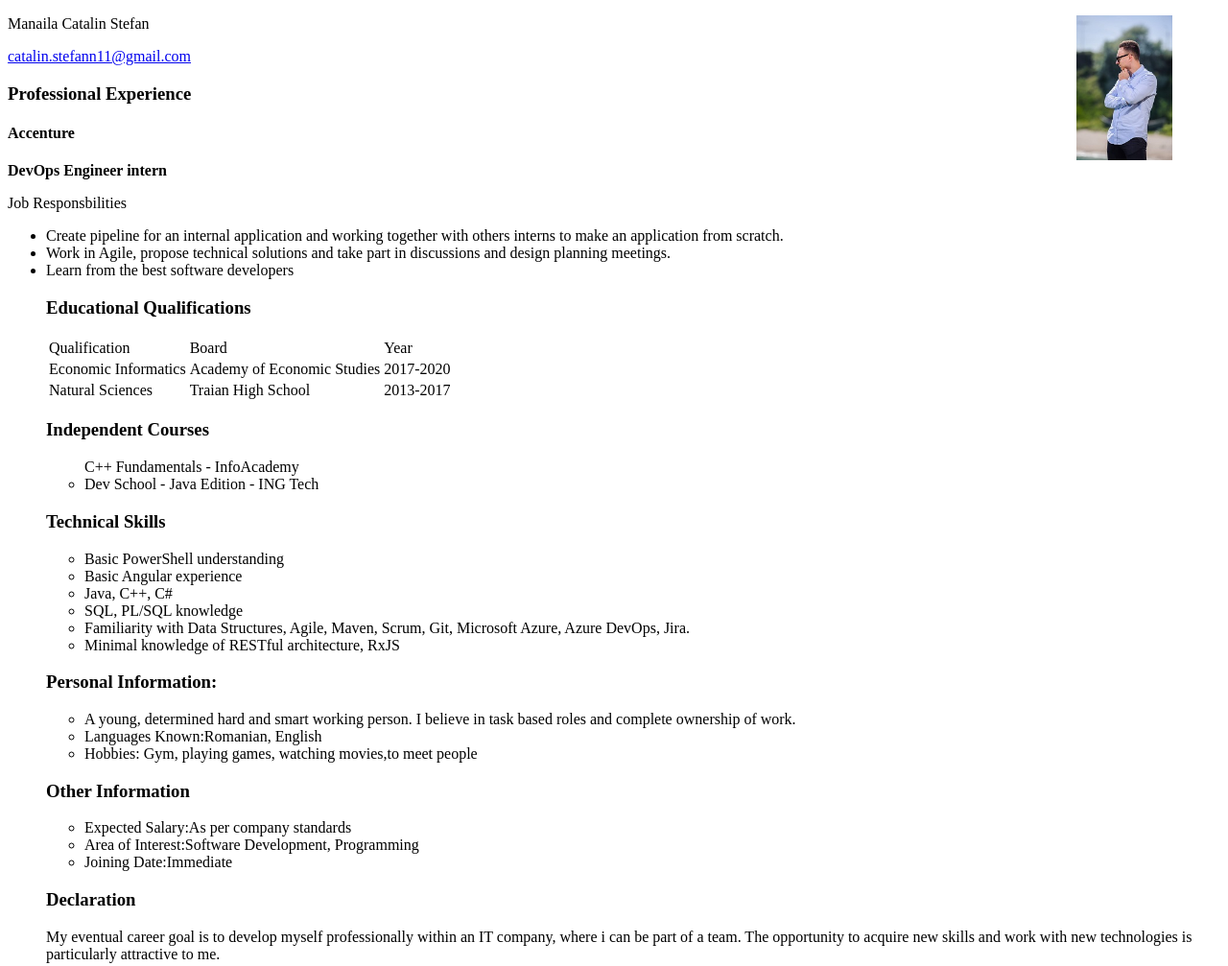
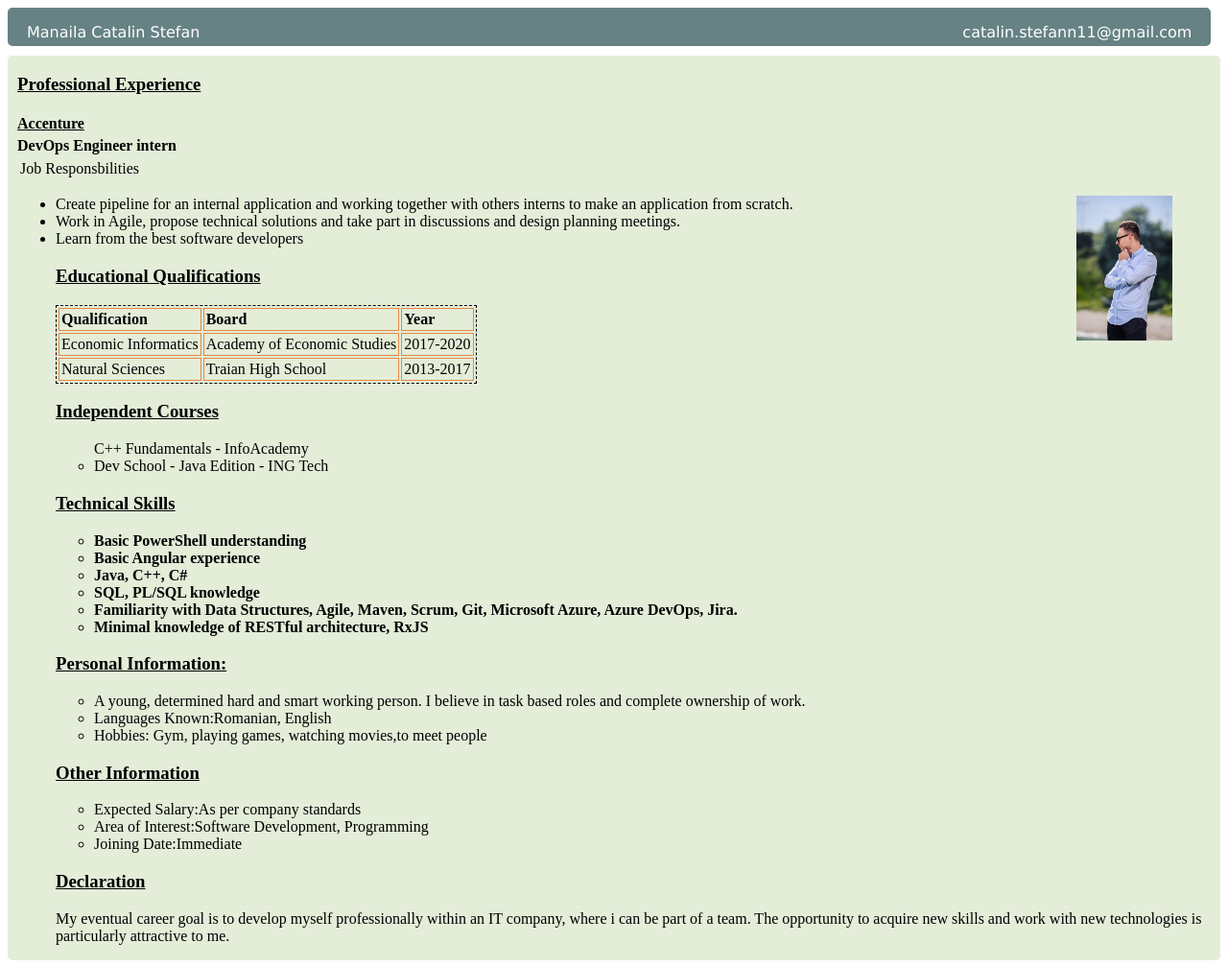
Before and after one commit to CatalinStefan11/dev_repo, a plain HTML site: page cv.html in a window 1280 px wide. Shown: the whole page at 96% size. Drawn offline with Linux system fonts and the light colour scheme.

Commit message:
css added to cv

```diff
--- a/cv.html
+++ b/cv.html
@@ -1,24 +1,25 @@
 <!DOCTYPE html>
 <html>
  <head>
-<title></title>
+    <link type="text/css" rel="stylesheet" href="style.css">
+    <title>CV</title>
 </head>
 <body>
 
-        <img style="float:right;margin-right: 50px;width: 100px;" src="photo.jpg" alt="Photo">
+
 
 <div id="header">
 <p id="name">Manaila Catalin Stefan</p>
          <a href="mailto:catalin.stefann11@gmail.com" ><p id="email">catalin.stefann11@gmail.com</p></a>
      </div>
-     <div class="left">
-     </div>
+
      <div class="right">
 
             <h3>Professional Experience</h3>
             <h4 id="company-name">Accenture</h4>
             <p id="job-title"><strong>DevOps Engineer intern</strong></p>
             <p id="job-responsibilities">Job Responsbilities</p>
+            <p> <img style="float:right;margin-right: 50px;width: 100px;" src="photo.jpg" alt="Photo"></p>
             <p>
             <ul>
                 <li>Create pipeline for an internal application
@@ -27,9 +28,10 @@
                     planning meetings.</li>
                 <li>Learn from the best software developers</li>
             </p>
+
             <h3>Educational Qualifications</h3>
             <table>
-                <tr>
+                <tr id="heading">
                     <td>Qualification</td>
                     <td>Board</td>
                     <td>Year</td>
@@ -45,6 +47,7 @@
                     <td>2013-2017</td>
                 </tr>
             </table>
+
             <h3>Independent Courses</h3>
             <p>
             <ul>
@@ -56,13 +59,13 @@
             <h3>Technical Skills</h3>
             <p>
             <ul>
-                <li> Basic PowerShell understanding</li>
-                <li> Basic Angular experience </li>
-                <li> Java, C++, C#</li>
-                <li> SQL, PL/SQL knowledge</li>
-                <li> Familiarity with Data Structures, Agile, Maven, Scrum, Git,
+                <li id="knowledge"> Basic PowerShell understanding</li>
+                <li id="knowledge"> Basic Angular experience </li>
+                <li id="knowledge"> Java, C++, C#</li>
+                <li id="knowledge"> SQL, PL/SQL knowledge</li>
+                <li id="knowledge"> Familiarity with Data Structures, Agile, Maven, Scrum, Git,
                     Microsoft Azure, Azure DevOps, Jira.</li>
-                <li> Minimal knowledge of RESTful architecture, RxJS</li>
+                <li id="knowledge"> Minimal knowledge of RESTful architecture, RxJS</li>
                 </ul>
             </p>
 
--- /dev/null
+++ b/style.css
@@ -0,0 +1,78 @@
+div
+{
+    border-radius: 5px;
+}
+#header
+{
+    position: fixed;
+    z-index: 1;
+    height:40px;
+    width: 98%;
+    background-color: #668284;
+    margin-bottom: 10px
+}
+#name {
+        float:left;
+        margin-left: 20px;
+        padding-bottom: 10px;
+        font-size: 16px;
+        font-family: Verdana, sans-serif;
+        color: #ffffff;
+}
+#email{
+    float:right;
+    margin-right: 20px;
+	padding-bottom: 10px;
+	font-size: 16px;
+	font-family: Verdana, sans-serif;
+	color: #ffffff;
+}
+
+
+.right
+{
+    float: left;
+    margin-top: 50px;
+    padding-left:10px;
+    background-color: #E3EDD8;
+}
+
+
+h3
+{
+    text-decoration: underline;
+}
+
+#job-responsibilities
+{
+    padding: 3px;
+}
+
+table
+{
+    border: 1px dashed black;
+}
+td
+{
+    padding: 2px;
+    border: 1px solid #E88741;
+}
+
+#knowledge
+{
+    font-weight:bold;
+}
+
+#company-name
+{
+    height:2px;
+    text-decoration:underline;
+}
+#job-title
+{
+    height: 5px;
+}
+#heading
+{
+    font-weight:bold;
+}
```
